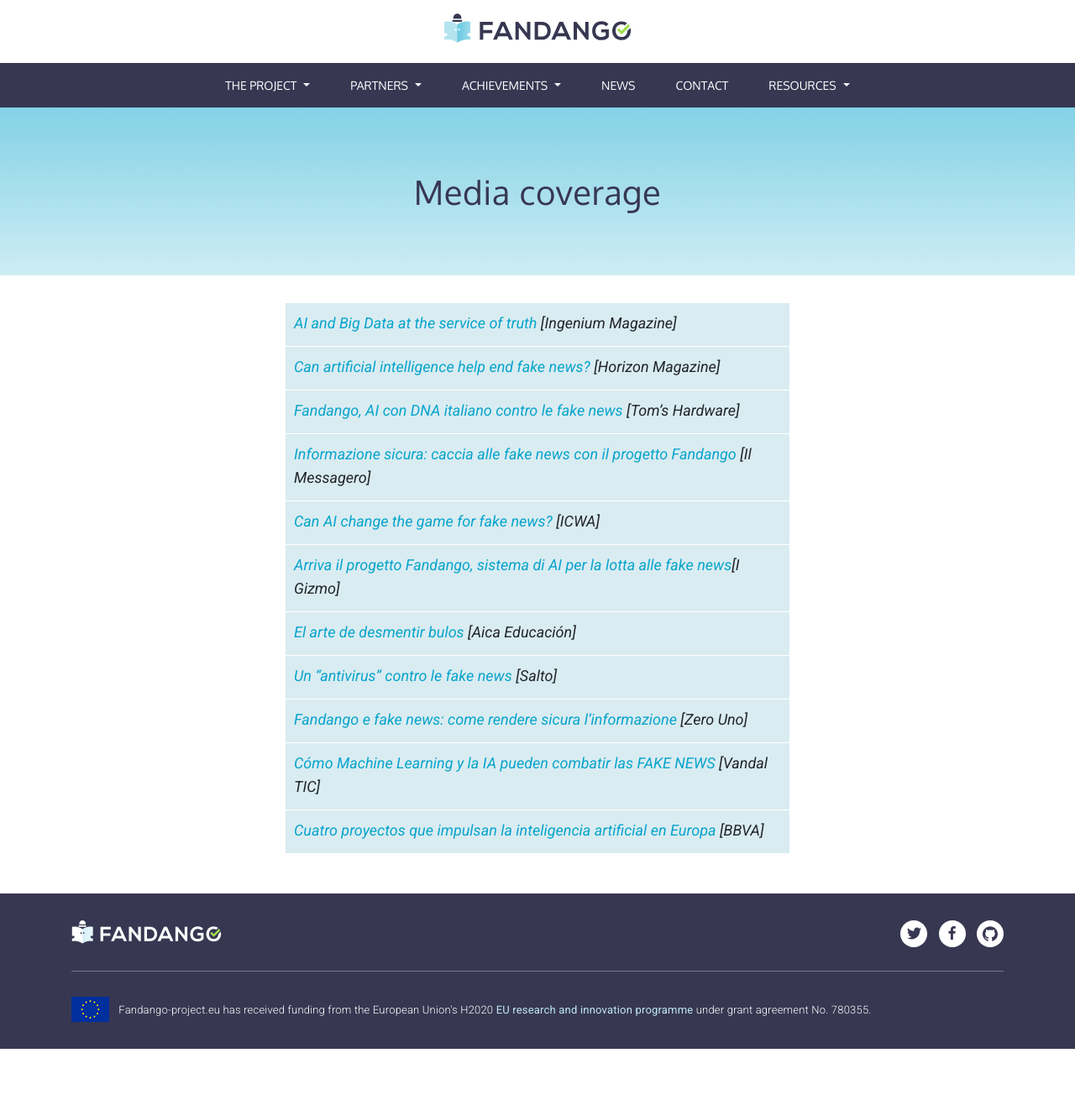
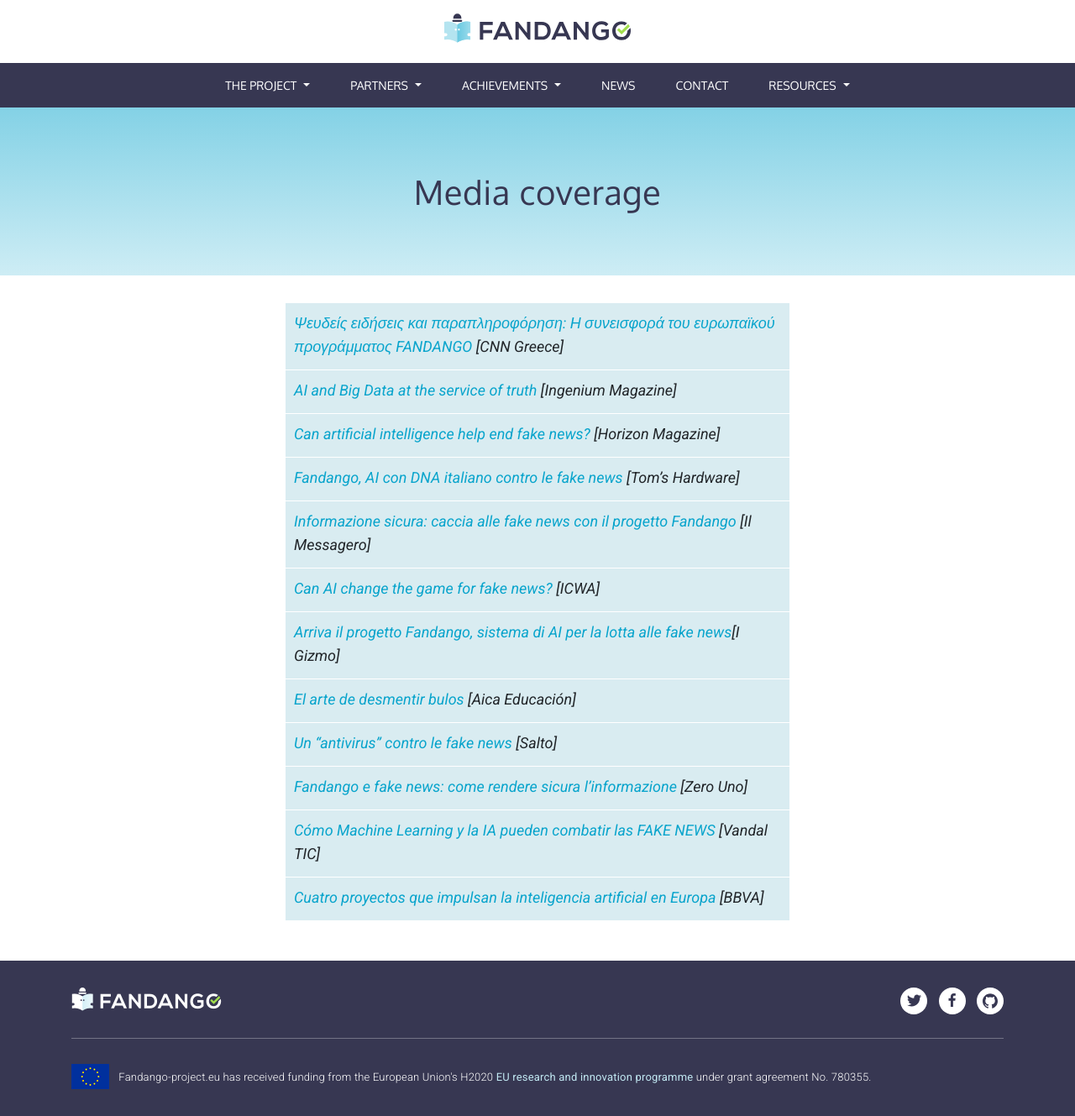
Before and after one commit to fandangOrg/fandango-web, a Jekyll site: the page built from achievements/media.markdown, in a window 1280 px wide. Shown: the whole page at 84% size. Built offline with Jekyll 4.4.1, drawn with Linux system fonts in a browser that asks for light colours; comment, search, counter and statistics services are not loaded; before the commit the page ends 1249 px from its top, so only the background shows below that.

Commit message:
Updated Media

```diff
--- a/achievements/media.markdown
+++ b/achievements/media.markdown
@@ -8,6 +8,8 @@ navigation_parent: Achievements
 ---
 
 {: .resources-list}
+
+ > [Ψευδείς ειδήσεις και παραπληροφόρηση: Η συνεισφορά του ευρωπαϊκού προγράμματος FANDANGO](https://www.cnn.gr/focus/story/260479/pseydeis-eidiseis-kai-parapliroforisi-h-syneisfora-toy-eyropaikoy-programmatos-fandango) [CNN Greece]
 
  > [AI and Big Data at the service of truth](https://www.ingenium-magazine.it/en/ai-big-data-al-servizio-della-verita/) [Ingenium Magazine]
 
```
